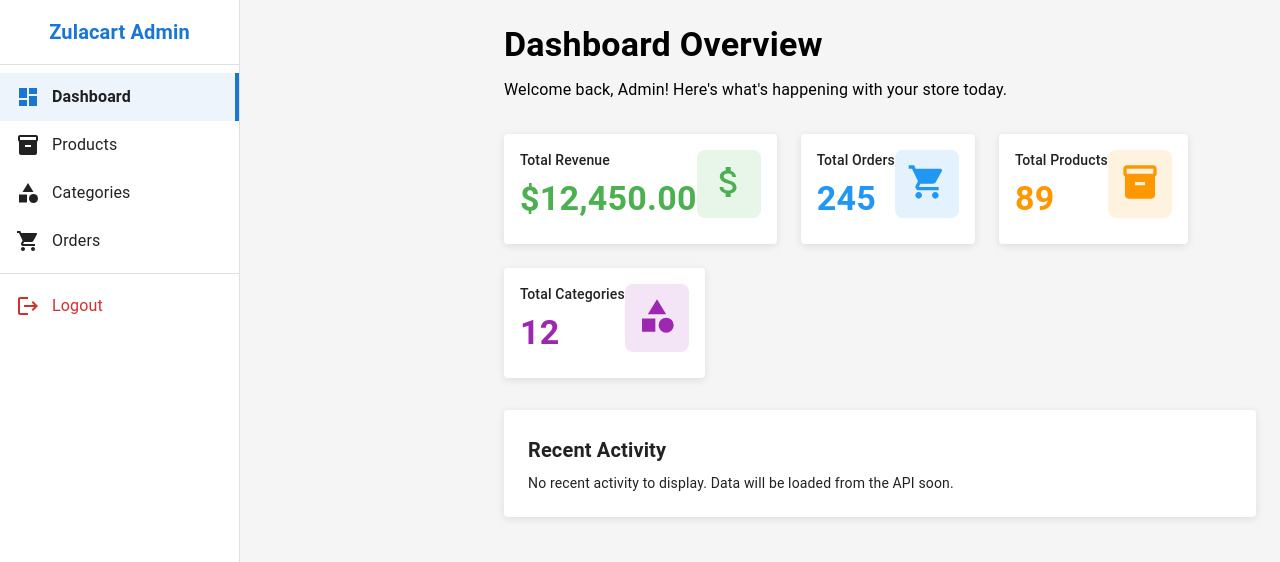
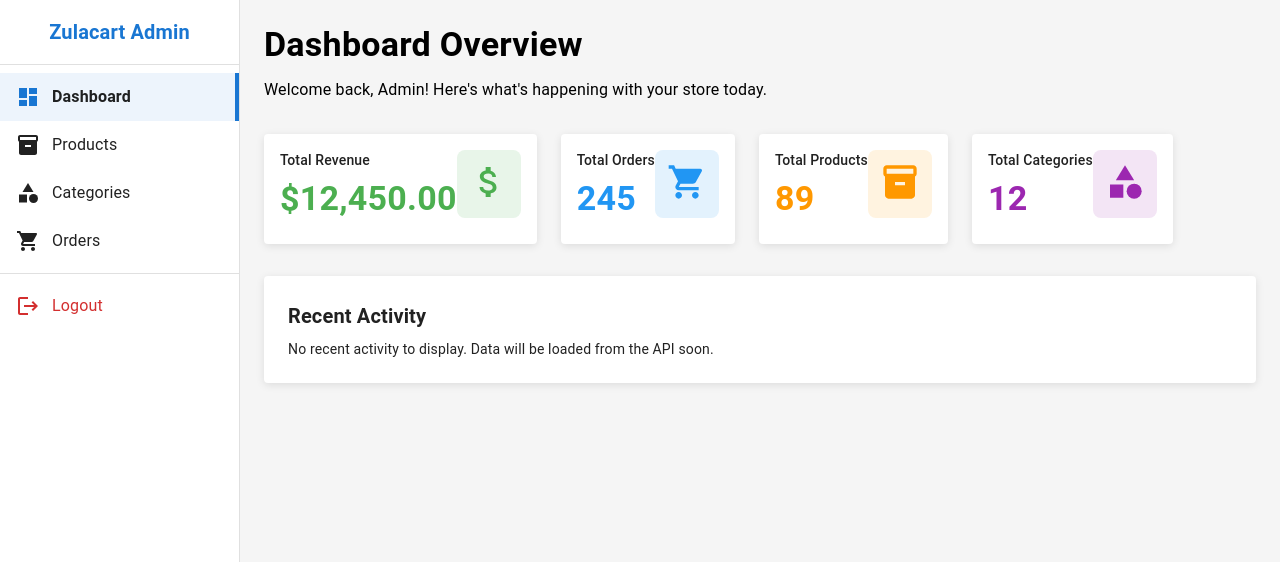
Before and after one commit to Naafeel/react-mui-ecommerce-admin-dashboard, a React (Vite) app: page / in a window 1280 px wide. Shown: the top 562 px of the page. Built offline with nearby package versions, Linux system fonts and the light colour scheme.

Commit message:
fix: simplify layout to use flexbox without manual offset calculations

```diff
--- a/src/components/Layout.jsx
+++ b/src/components/Layout.jsx
@@ -10,8 +10,6 @@ function Layout({ children }) {
         sx={{
           flexGrow: 1,
           p: 3,
-          width: { sm: `calc(100% - 240px)` },
-          ml: { sm: '240px' },
           minHeight: '100vh',
           backgroundColor: '#f5f5f5',
         }}
```
